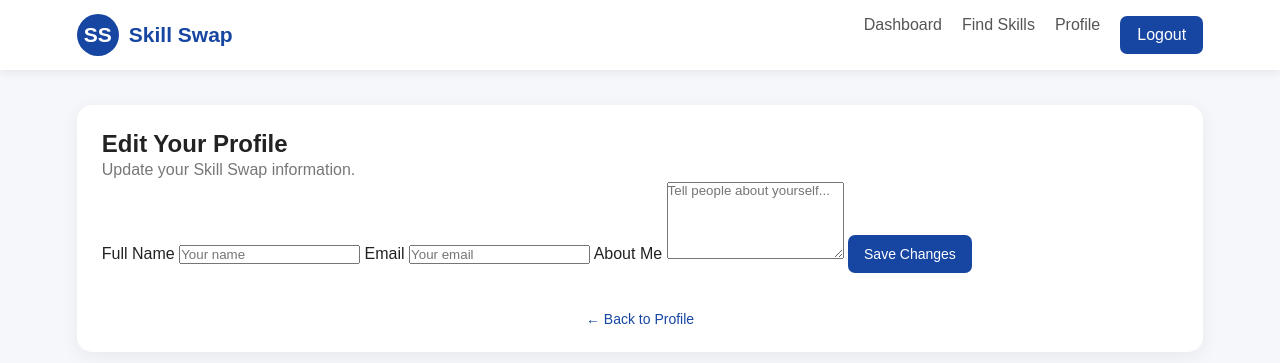
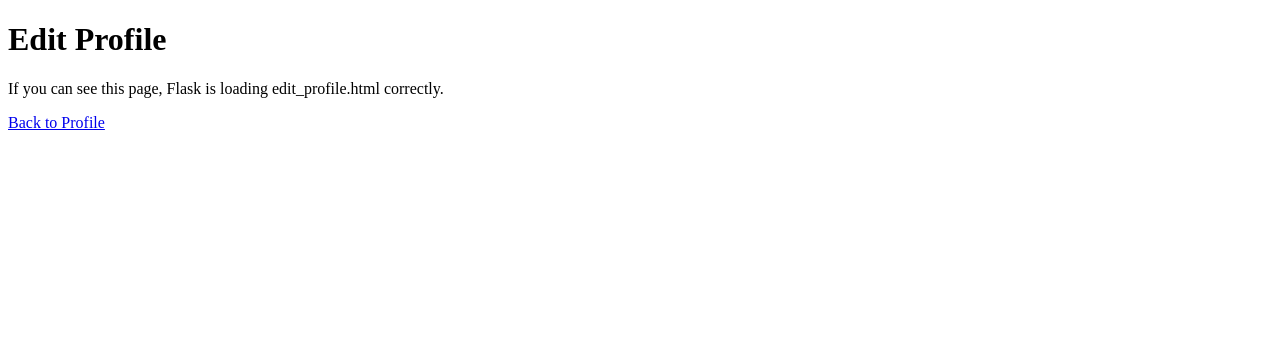
Before and after one commit to emma5004/Skillswap-, a Flask app: template templates/edit-profile.html in a window 1280 px wide. Shown: the top 363 px of the page. Run offline with Flask 3, Linux system fonts and the light colour scheme; the template is opened without the code that fills it, so the values that code supplies are empty.

Commit message:
Refactor edit-profile.html for simplicity
Updated the edit profile page structure and removed unnecessary elements.

```diff
--- a/templates/edit-profile.html
+++ b/templates/edit-profile.html
@@ -1,106 +1,16 @@
 <!DOCTYPE html>
-<html lang="en">
-
+<html>
 <head>
-    <meta charset="UTF-8">
-    <meta name="viewport" content="width=device-width, initial-scale=1.0">
-
-    <title>Edit Profile | Skill Swap</title>
-
-    <link rel="stylesheet"
-          href="{{ url_for('static', filename='style.css') }}">
+    <title>Edit Profile</title>
 </head>
 
-<body class="dashboard-page">
+<body>
 
-    <nav class="dashboard-nav">
+    <h1>Edit Profile</h1>
 
-        <div class="dashboard-logo">
-            <div class="small-logo">SS</div>
-            <span>Skill Swap</span>
-        </div>
+    <p>If you can see this page, Flask is loading edit_profile.html correctly.</p>
 
-        <div class="dashboard-links">
-            <a href="/dashboard">Dashboard</a>
-            <a href="/browse">Find Skills</a>
-            <a href="/profile">Profile</a>
-            <a href="/logout" class="logout-btn">Logout</a>
-        </div>
-
-    </nav>
-
-
-    <main class="dashboard-container">
-
-        <section class="dashboard-section">
-
-            <div class="dashboard-card">
-
-                <h1>Edit Your Profile</h1>
-
-                <p>
-                    Update your Skill Swap information.
-                </p>
-
-
-                <form method="POST" action="/edit-profile">
-
-                    <label for="name">Full Name</label>
-
-                    <input
-                        type="text"
-                        id="name"
-                        name="name"
-                        value="{{ session.get('name', '') }}"
-                        placeholder="Your name"
-                        required
-                    >
-
-
-                    <label for="email">Email</label>
-
-                    <input
-                        type="email"
-                        id="email"
-                        name="email"
-                        value="{{ session.get('email', '') }}"
-                        placeholder="Your email"
-                        required
-                    >
-
-
-                    <label for="about">About Me</label>
-
-                    <textarea
-                        id="about"
-                        name="about"
-                        rows="5"
-                        placeholder="Tell people about yourself..."
-                    >{{ session.get('about', '') }}</textarea>
-
-
-                    <button
-                        type="submit"
-                        class="dashboard-card-button"
-                    >
-                        Save Changes
-                    </button>
-
-                </form>
-
-
-                <br>
-
-                <a href="/profile" class="back-home">
-                    ← Back to Profile
-                </a>
-
-            </div>
-
-        </section>
-
-    </main>
+    <a href="/profile">Back to Profile</a>
 
 </body>
-
 </html>
```
